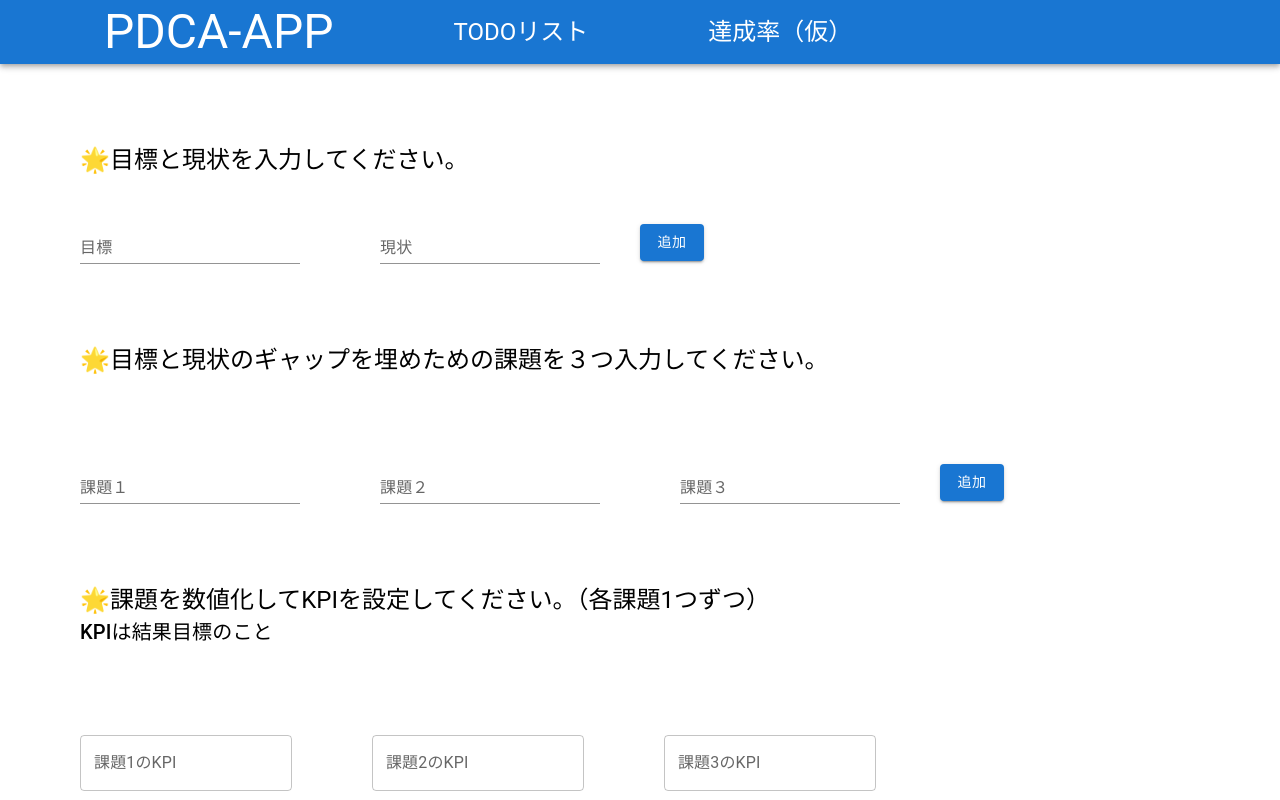
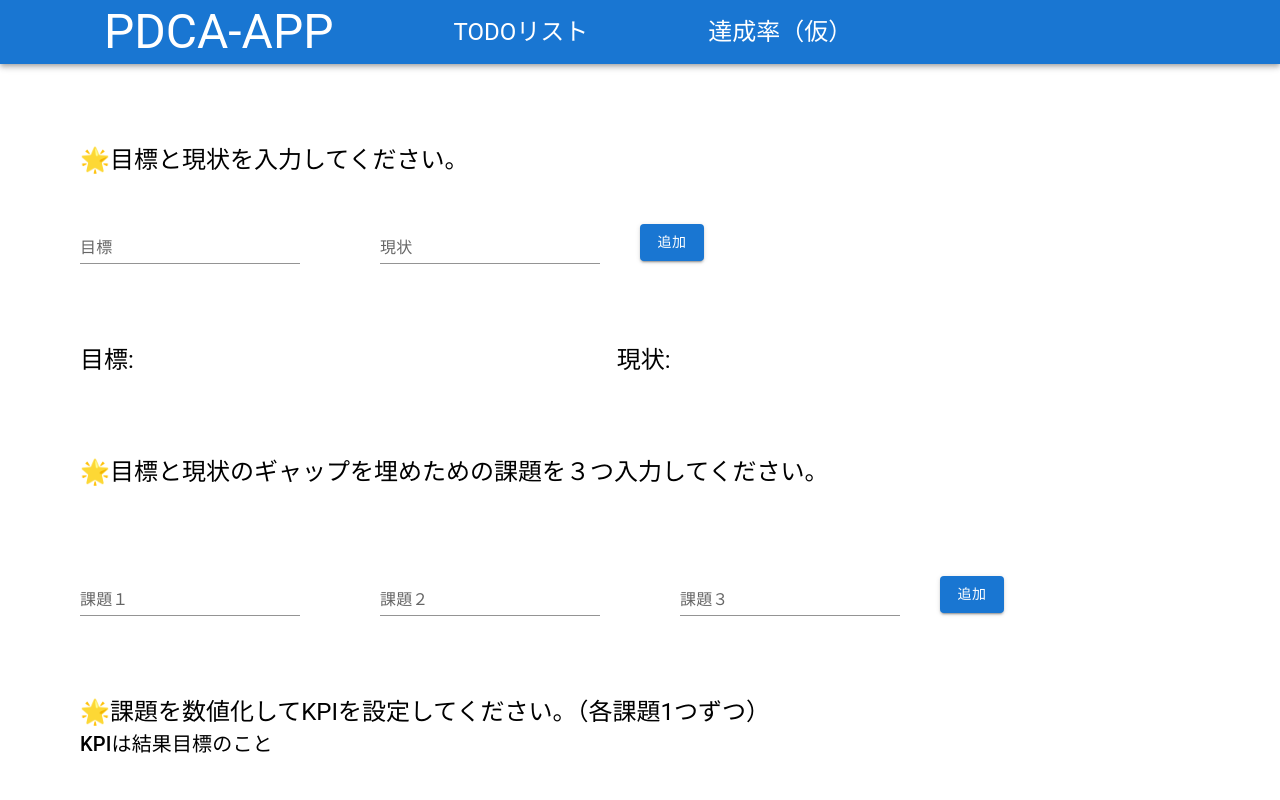
Before and after one commit to taipon55/pdca-app, a Next.js app: page / in a window 1280 px wide. Shown: the top 800 px of the page. Built offline with nearby package versions, Linux system fonts and the light colour scheme.

Commit message:
目標と現状が出力されるように修正

```diff
--- a/components/kgi.tsx
+++ b/components/kgi.tsx
@@ -1,7 +1,19 @@
-import { Typography, Box, TextField, Button } from "@mui/material";
-import React from "react";
+import { Typography, Box, TextField, Button, Grid } from "@mui/material";
+import React, { useState } from "react";
 
-function kgi() {
+function Kgi() {
+  const [targetkgi, setTargetkgi] = useState("");
+  const [nowkgi, setNowkgi] = useState("");
+  const [addTarget, setAddtarget] = useState("");
+  const [addNow, setAddnow] = useState("");
+
+  const onClickAddText = () => {
+    setAddtarget(targetkgi);
+    setAddnow(nowkgi);
+    setTargetkgi("");
+    setNowkgi("");
+  };
+
   return (
     <>
       <Typography variant="h5" sx={{ mt: 10, ml: 10 }}>
@@ -13,19 +25,42 @@ function kgi() {
           label="目標"
           variant="standard"
           sx={{ ml: 10 }}
+          type="text"
+          value={targetkgi}
+          onChange={(event) => setTargetkgi(event.target.value)}
         />
         <TextField
           id="standard-basic"
           label="現状"
           variant="standard"
           sx={{ ml: 10 }}
+          type="text"
+          value={nowkgi}
+          onChange={(event) => setNowkgi(event.target.value)}
         />
-        <Button variant="contained" sx={{ mt: 1, ml: 5 }}>
+        <Button
+          variant="contained"
+          sx={{ mt: 1, ml: 5 }}
+          onClick={onClickAddText}
+        >
           追加
         </Button>
       </Box>
+
+      <Grid container spacing={1}>
+        <Grid item xs={5}>
+          <Typography variant="h5" sx={{ mt: 10, ml: 10 }}>
+            目標: {addTarget}
+          </Typography>
+        </Grid>
+        <Grid item xs={5}>
+          <Typography variant="h5" sx={{ mt: 10, ml: 10 }}>
+            現状: {addNow}
+          </Typography>
+        </Grid>
+      </Grid>
     </>
   );
 }
 
-export default kgi;
+export default Kgi;
```
